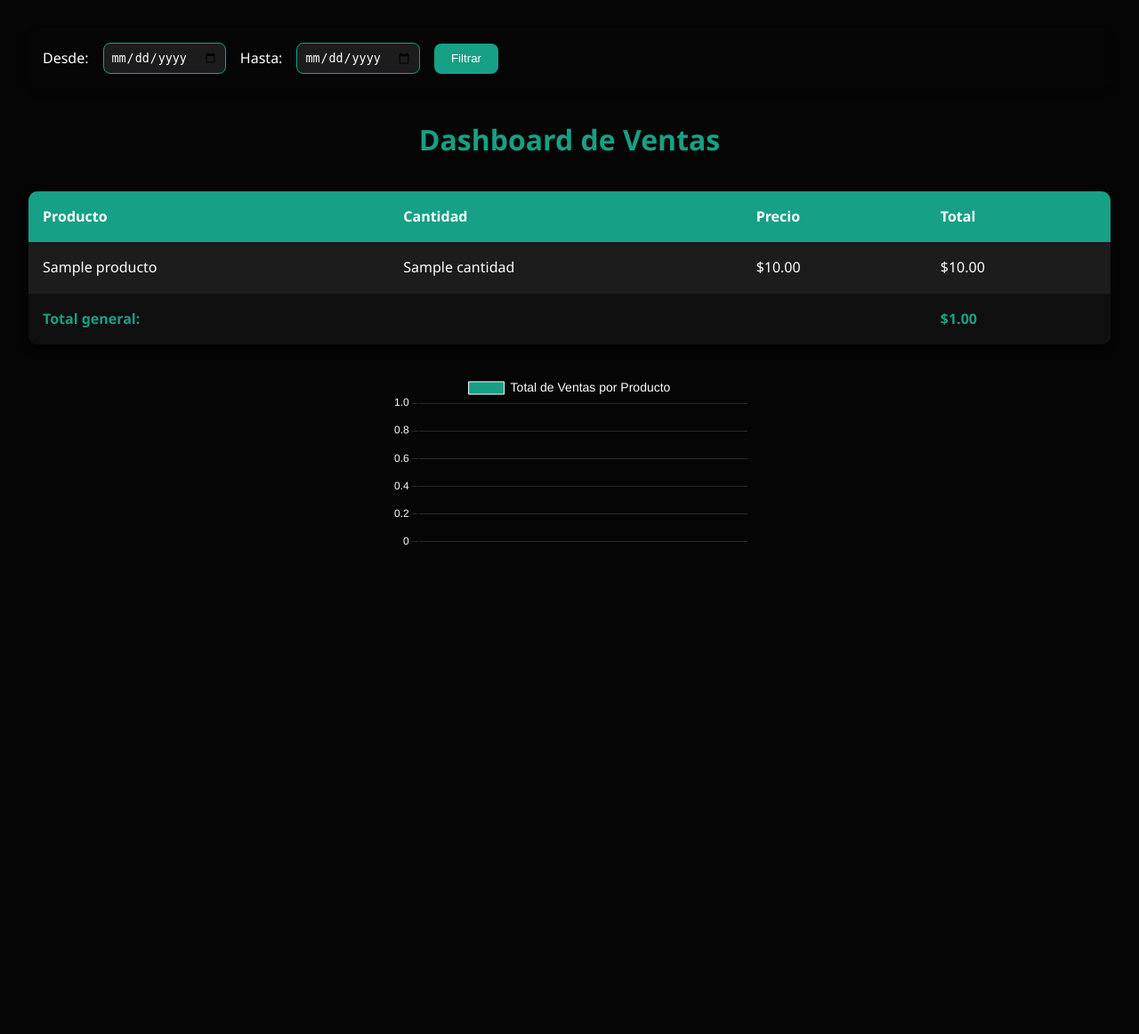
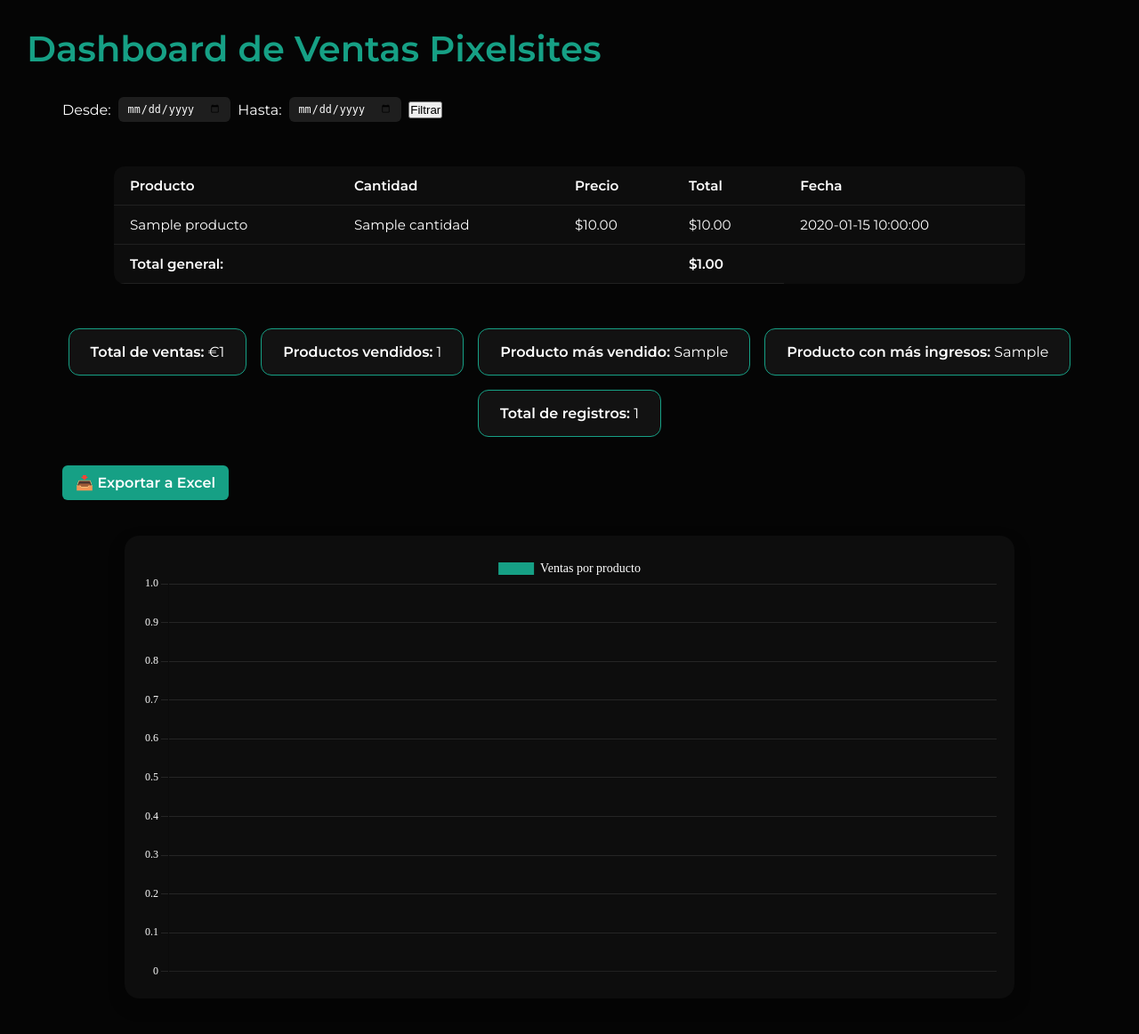
Before and after one commit to carlosdevfront/dashboard-pixelsites, a Flask app: template app/templates/index.html in a window 1280 px wide. Shown: the whole page at 89% size. Before the commit the page ends 613 px from the top, so only its background shows below. Run offline with Flask 3, Linux system fonts and the light colour scheme; the template is opened without the code that fills it: most values are stand-ins (such as "Sample title", 1, 10 or a date in 2020).

Commit message:
Actualización: Filtro por fechas, exportación a Excel, estadísticas, y rediseño visual

```diff
--- a/app/db.py
+++ b/app/db.py
@@ -4,7 +4,7 @@
     connection = mysql.connector.connect(
         host='localhost',
         user='root',
-        password='',  # si no tienes clave
+        password='',
         database='dashboard_ventas',
         port=3306
     )
--- a/app/static/css/styles.css
+++ b/app/static/css/styles.css
@@ -1,118 +1,142 @@
 /* Reset básico */
 * {
-  margin: 0;
-  padding: 0;
-  box-sizing: border-box;
+    margin: 0;
+    padding: 0;
+    box-sizing: border-box;
 }
 
 body {
-  font-family: 'Segoe UI', Tahoma, Geneva, Verdana, sans-serif;
-  background-color: #050505;
-  color: #ffffff;
-  padding: 2rem;
-  line-height: 1.6;
+    margin: 0;
+    padding: 0;
+    font-family: 'Montserrat', sans-serif;
+    background-color: #050505;
+    color: #fff;
+    min-height: 100vh;
+}
+
+header {
+    width: 100%;
+    max-width: 1100px;
+    margin: 0 auto;
+    padding: 40px 20px 0;
+    display: flex;
+    justify-content: space-between;
+    align-items: center;
+    flex-wrap: wrap;
+}
+
+h1 {
+    font-size: 2.5em;
+    margin: 30px;
+    color: #16a085;
 }
 
 form {
-    background-color: #050505;
-    padding: 1rem;
-    margin-bottom: 2rem;
-    border-radius: 12px;
     display: flex;
+    gap: 8px;
     align-items: center;
-    gap: 1rem;
-    justify-content: flex-start;
-    box-shadow: 0 4px 8px rgba(0, 0, 0, 0.2);
+    flex-wrap: wrap;
+    margin: 0 70px;
 }
 
-form label {
-    color: #ffffff;
-    font-weight: 500;
+input[type="date"] {
+    padding: 6px 10px;
+    border-radius: 6px;
+    border: none;
+    background-color: rgba(255, 255, 255, 0.1);
+    color: #fff;
+    font-size: 0.9em;
 }
 
-form input[type="date"] {
-    background-color: #1c1c1c;
-    color: #ffffff;
-    border: 1px solid #16a085;
-    padding: 0.5rem;
-    border-radius: 8px;
-    outline: none;
+input[type="submit"] {
+    padding: 6px 12px;
+    border-radius: 6px;
+    border: none;
+    background-color: #16a085;
+    color: white;
+    font-weight: 500;
+    cursor: pointer;
+    transition: background 0.3s ease;
 }
 
-form input[type="date"]::placeholder {
-    color: #999999;
-}
-
-form button {
-    background-color: #16a085;
-    color: #ffffff;
-    border: none;
-    padding: 0.6rem 1.2rem;
-    border-radius: 8px;
-    cursor: pointer;
-    transition: background-color 0.3s ease;
-}
-
-form button:hover {
+input[type="submit"]:hover {
     background-color: #138d75;
 }
 
-
-h1 {
-  color: #16a085;
-  margin-bottom: 2rem;
-  text-align: center;
+.container {
+    max-width: 100px;
+    margin: 40px auto;
+    padding: 0 20px;
+    display: flex;
+    flex-direction: column;
+    align-items: center;
 }
 
 table {
-  width: 100%;
-  border-collapse: collapse;
-  margin-bottom: 2rem;
-  background-color: #1c1c1c;
-  border-radius: 10px;
-  overflow: hidden;
-  box-shadow: 0 4px 10px rgba(0, 0, 0, 0.5);
+    width: 80%;
+    margin: 50px auto 50px auto;
+    border-collapse: collapse;
+    background-color: rgba(255, 255, 255, 0.03);
+    border-radius: 12px;
+    overflow: hidden;
 }
 
-th,
-td {
-  padding: 1rem;
-  text-align: left;
+th, td {
+    padding: 12px 18px;
+    border-bottom: 1px solid rgba(255, 255, 255, 0.08);
+    text-align: left;
+    font-size: 0.95em;
 }
 
-thead {
-  background-color: #16a085;
-  color: #fff;
-}
 
-tbody tr:nth-child(even) {
-  background-color: #111111;
-}
-
-tfoot {
-  background-color: #0f0f0f;
-  font-weight: bold;
-}
-
-tfoot th {
-  color: #16a085;
+.chart-wrapper {
+    display: flex;
+    justify-content: center;
+    align-items: center;
+    width: 100%;
+    max-width: 1000px;
+    margin: 40px auto;
+    padding: 20px;
+    border-radius: 16px;
+    background-color: rgba(255, 255, 255, 0.03);
+    box-shadow: 0 8px 20px rgba(0, 0, 0, 0.2);
 }
 
 canvas {
-  display: block;
-  margin: 2rem auto;
-  max-width: 700px;
+    width: 100% !important;
+    height: auto !important;
 }
 
-/* Responsive */
-@media screen and (max-width: 768px) {
-  body {
-    padding: 1rem;
-  }
+.stats {
+  display: flex;
+  flex-wrap: wrap;
+  gap: 1rem;
+  margin-bottom: 2rem;
+  justify-content: center;
+}
 
-  table,
-  th,
-  td {
-    font-size: 0.9rem;
-  }
+.stat-card {
+  background: rgba(255, 255, 255, 0.05);
+  border: 1px solid #16a085;
+  padding: 1rem 1.5rem;
+  border-radius: 12px;
+  color: white;
+  min-width: 200px;
+  text-align: center;
+  font-weight: 500;
 }
+
+.btn-exportar {
+    display: inline-block;
+    background-color: #16a085;
+    color: white;
+    margin: 0px 70px;
+    padding: 10px 15px;
+    text-decoration: none;
+    border-radius: 6px;
+    font-weight: bold;
+    transition: background-color 0.3s ease;
+}
+.btn-exportar:hover {
+    background-color: #138d75;
+}
--- a/app/templates/index.html
+++ b/app/templates/index.html
@@ -4,6 +4,9 @@
     <meta charset="UTF-8">
     <title>Dashboard de Ventas</title>
     <link rel="stylesheet" href="{{ url_for('static', filename='css/styles.css') }}">
+    <!-- Tipografía Montserrat desde Google Fonts -->
+    <link href="https://fonts.googleapis.com/css2?family=Montserrat:wght@400;600&display=swap" rel="stylesheet">
+
 </head>
 
 <!-- Cargar Chart.js desde CDN -->
@@ -13,20 +16,18 @@
 
 
 
-<form method="get">
+    <!--Inicio de tablas-->
+    <h1>Dashboard de Ventas Pixelsites</h1>
+
+    <form method="POST" class="filtro-fechas">
     <label for="fecha_inicio">Desde:</label>
-    <input type="date" id="fecha_inicio" name="fecha_inicio" value="{{ fecha_inicio or '' }}">
+    <input type="date" id="fecha_inicio" name="fecha_inicio" value="{{ fecha_inicio }}">
 
     <label for="fecha_fin">Hasta:</label>
-    <input type="date" id="fecha_fin" name="fecha_fin" value="{{ fecha_fin or '' }}">
+    <input type="date" id="fecha_fin" name="fecha_fin" value="{{ fecha_fin }}">
 
     <button type="submit">Filtrar</button>
 </form>
-
-
-
-    <!--Inicio de tablas-->
-    <h1>Dashboard de Ventas</h1>
 
     <table>
         <thead>
@@ -35,6 +36,7 @@
                 <th>Cantidad</th>
                 <th>Precio</th>
                 <th>Total</th>
+                <th>Fecha</th>
             </tr>
         </thead>
     <tbody>
@@ -44,6 +46,7 @@
         <td>{{ venta['cantidad'] }}</td>
         <td>${{ "%.2f"|format(venta['precio']) }}</td>
         <td>${{ "%.2f"|format(venta['total']) }}</td>
+        <td>{{ venta.fecha }}</td>
     </tr>
     {% endfor %}
 </tbody>
@@ -56,44 +59,68 @@
 
 </table>
 
+<div class="stats">
+  <div class="stat-card">
+      <strong>Total de ventas:</strong> €{{ total_general }}
+  </div>
+  <div class="stat-card">
+      <strong>Productos vendidos:</strong> {{ total_productos_vendidos }}
+  </div>
+  <div class="stat-card">
+      <strong>Producto más vendido:</strong> {{ producto_mas_vendido }}
+  </div>
+  <div class="stat-card">
+      <strong>Producto con más ingresos:</strong> {{ producto_mayores_ingresos }}
+  </div>
+  <div class="stat-card">
+      <strong>Total de registros:</strong> {{ total_registros }}
+  </div>
+</div>
+
+
+<a href="{{ url_for('main.exportar') }}" class="btn-exportar">📥 Exportar a Excel</a>
+
+
 
 <!--Canvas-->
+<div class="chart-wrapper">
+    <canvas id="ventasChart"></canvas>
+</div>
 
-<canvas id="ventasChart" width="400" height="200"></canvas>
 
 
     <!-- Script para el gráfico -->
 <script>
   const ctx = document.getElementById('ventasChart').getContext('2d');
-  const ventasChart = new Chart(ctx, {
+  const chart = new Chart(ctx, {
     type: 'bar',
     data: {
       labels: {{ labels|tojson }},
       datasets: [{
-        label: 'Total de Ventas por Producto',
+        label: 'Ventas por producto',
         data: {{ data|tojson }},
         backgroundColor: '#16a085',
-        borderColor: '#ffffff',
-        borderWidth: 1,
-        borderRadius: 8,
-        barThickness: 40
+        borderRadius: 6,
+        barThickness: 40,
       }]
     },
     options: {
       responsive: true,
+      maintainAspectRatio: false,
       plugins: {
         legend: {
           labels: {
-            color: '#ffffff',
+            color: '#fff',
             font: {
+              family: 'Raleway',
               size: 14
             }
           }
         },
         tooltip: {
-          backgroundColor: '#1c1c1c',
+          backgroundColor: '#050505',
           titleColor: '#16a085',
-          bodyColor: '#ffffff',
+          bodyColor: '#fff',
           borderColor: '#16a085',
           borderWidth: 1
         }
@@ -101,29 +128,34 @@
       scales: {
         x: {
           ticks: {
-            color: '#ffffff',
+            color: '#fff',
             font: {
+              family: 'Raleway',
               size: 12
             }
           },
           grid: {
-            color: '#2a2a2a'
+            display: false
           }
         },
         y: {
           ticks: {
-            color: '#ffffff',
+            color: '#fff',
             font: {
+              family: 'Raleway',
               size: 12
             }
           },
           grid: {
-            color: '#2a2a2a'
+            color: 'rgba(255,255,255,0.1)'
           }
         }
       }
     }
   });
 </script>
+
+
+
 </body>
 </html>
--- a/test_db.py
+++ b/test_db.py
@@ -4,9 +4,9 @@
     connection = mysql.connector.connect(
         host='localhost',
         user='root',
-        password='',  # Déjalo vacío si no tienes clave
+        password='',
         database='dashboard_ventas',
-        port=3307     # Cámbialo a 3306 si ese es el puerto correcto
+        port=3307
     )
 
     if connection.is_connected():
```
Also changed, not shown: app/routes.py (+46 -10 lines).
